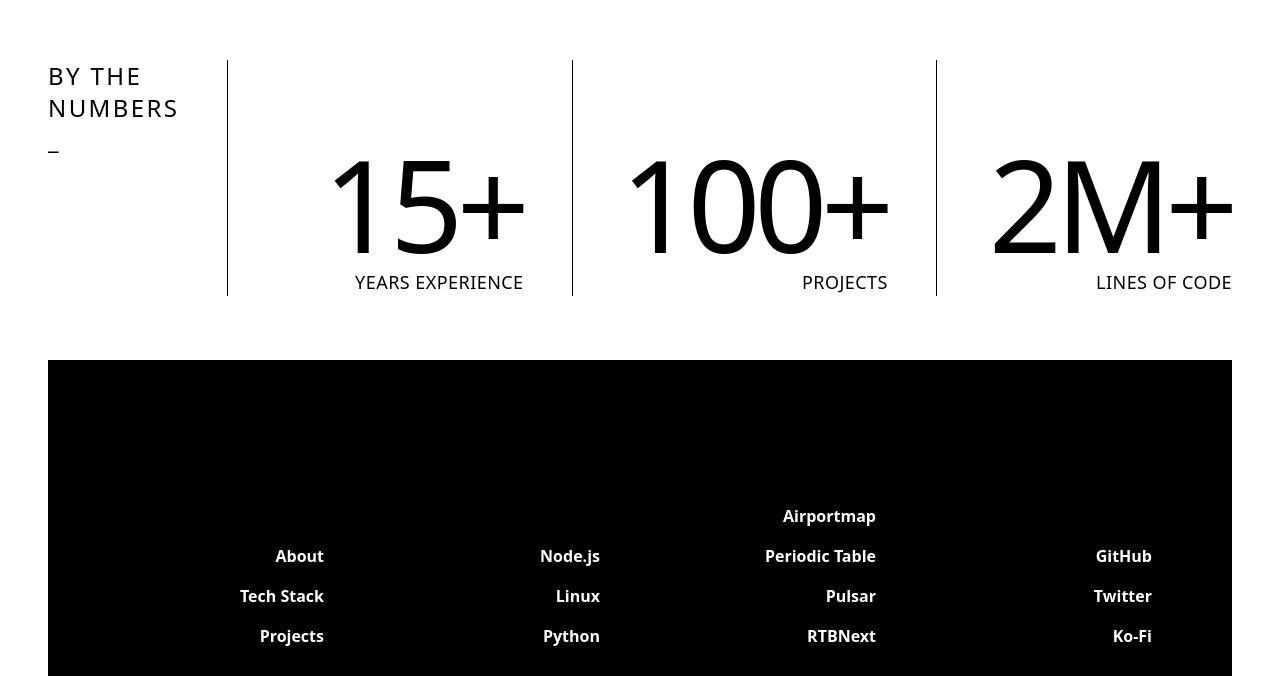
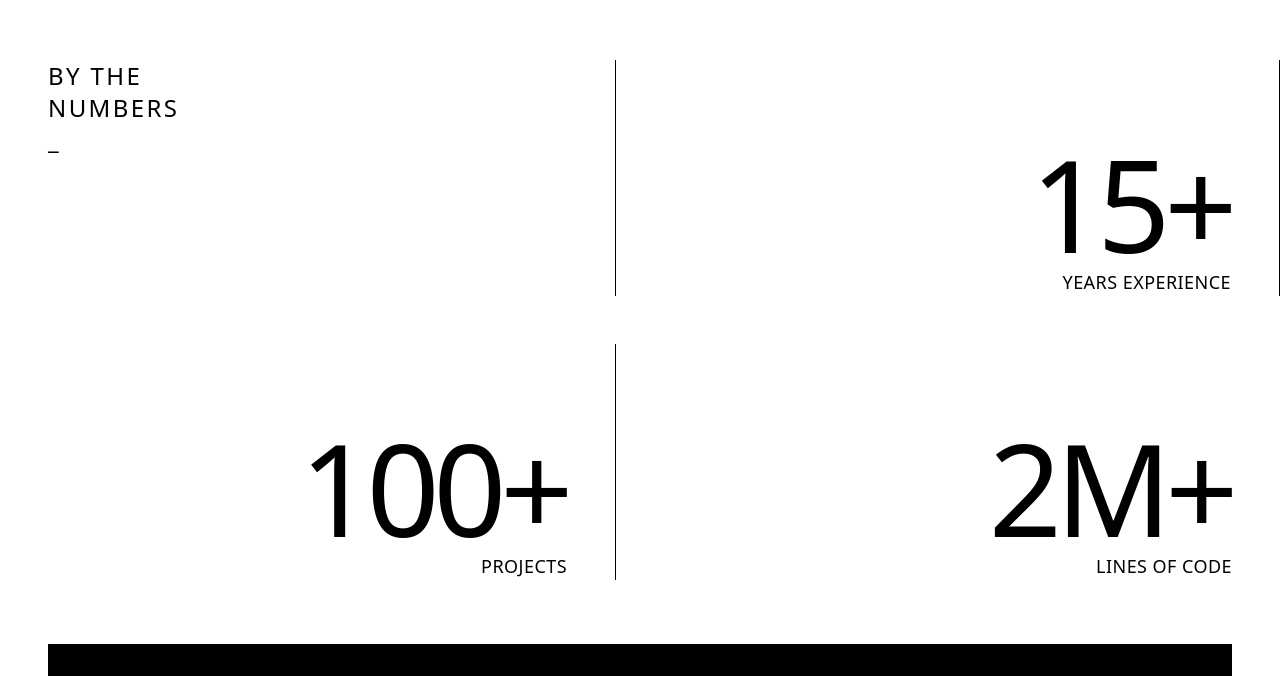
Before and after one commit to komed3/web, a React (Vite) app: page / in a window 1280 px wide. Shown: the part 2084-2760 px from the top of the page. Built offline with nearby package versions, Linux system fonts and the light colour scheme; a web font is replaced by a local one.

Commit message:
update Numbers.tsx

```diff
--- a/src/components/Numbers.tsx
+++ b/src/components/Numbers.tsx
@@ -10,7 +10,7 @@ const NUMBERS = [
 
 export function Numbers () {
   return (
-    <div className= 'flex items-stretch py-16 divide-x divide-(--main)'>
+    <div className= 'grid md:grid-cols-2 2xl:flex gap-6 sm:gap-12 py-16 whitespace-nowrap divide-x divide-(--main)'>
       { /** Label */ }
       <div className= 'shrink-0 flex flex-col px-12 text-2xl uppercase font-extralight tracking-widest'>
         <span>By the</span>
@@ -22,7 +22,7 @@ export function Numbers () {
       { NUMBERS.map( ( { label, value }, i ) => (
         <div
           key= { label }
-          className= 'flex-1 px-12 pt-20 text-right'
+          className= 'flex-1 px-6 sm:px-12 pt-20 text-right'
         >
           <motion.div
             initial= { { y: 200, opacity: 0 } }
```
